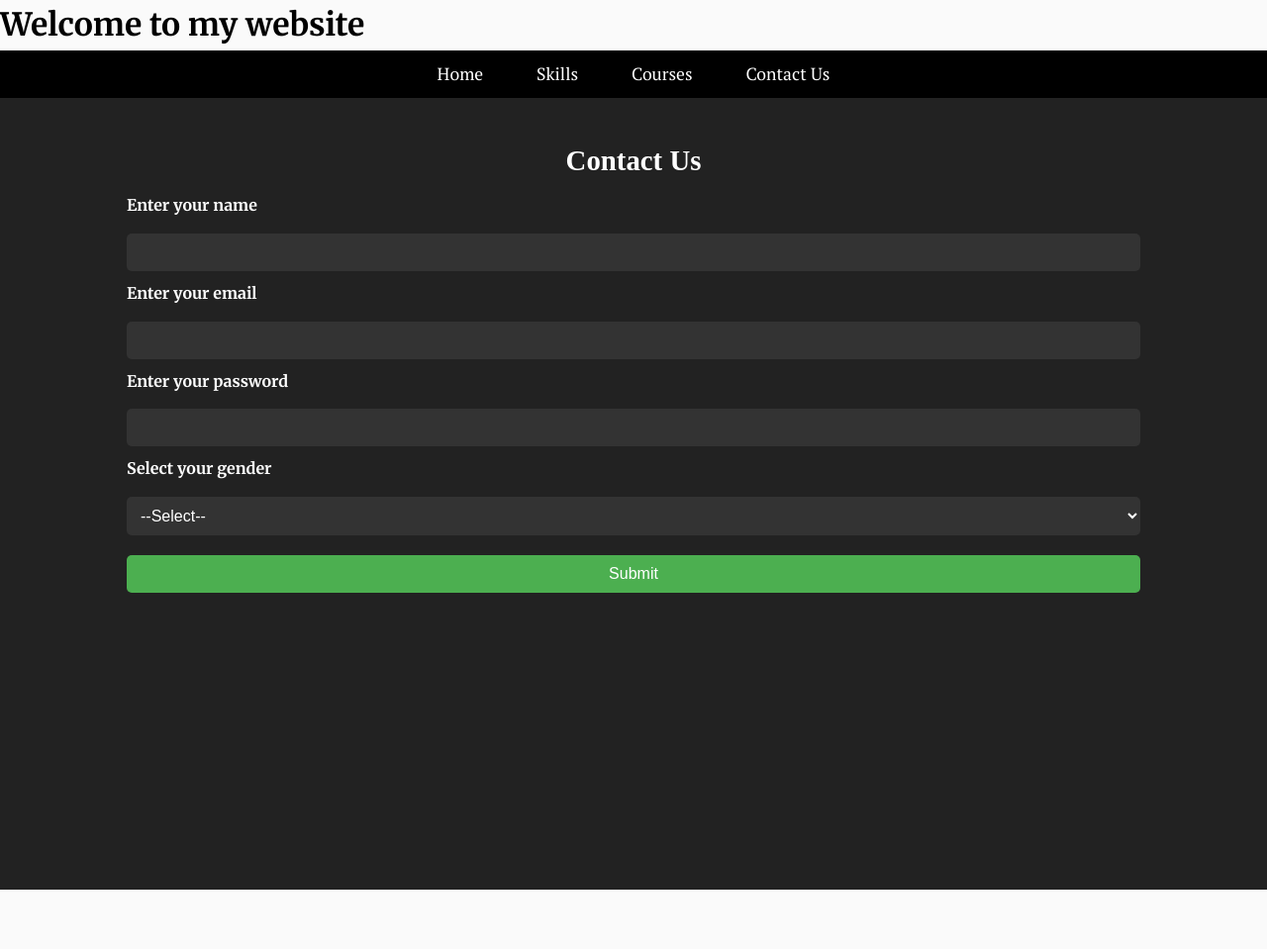
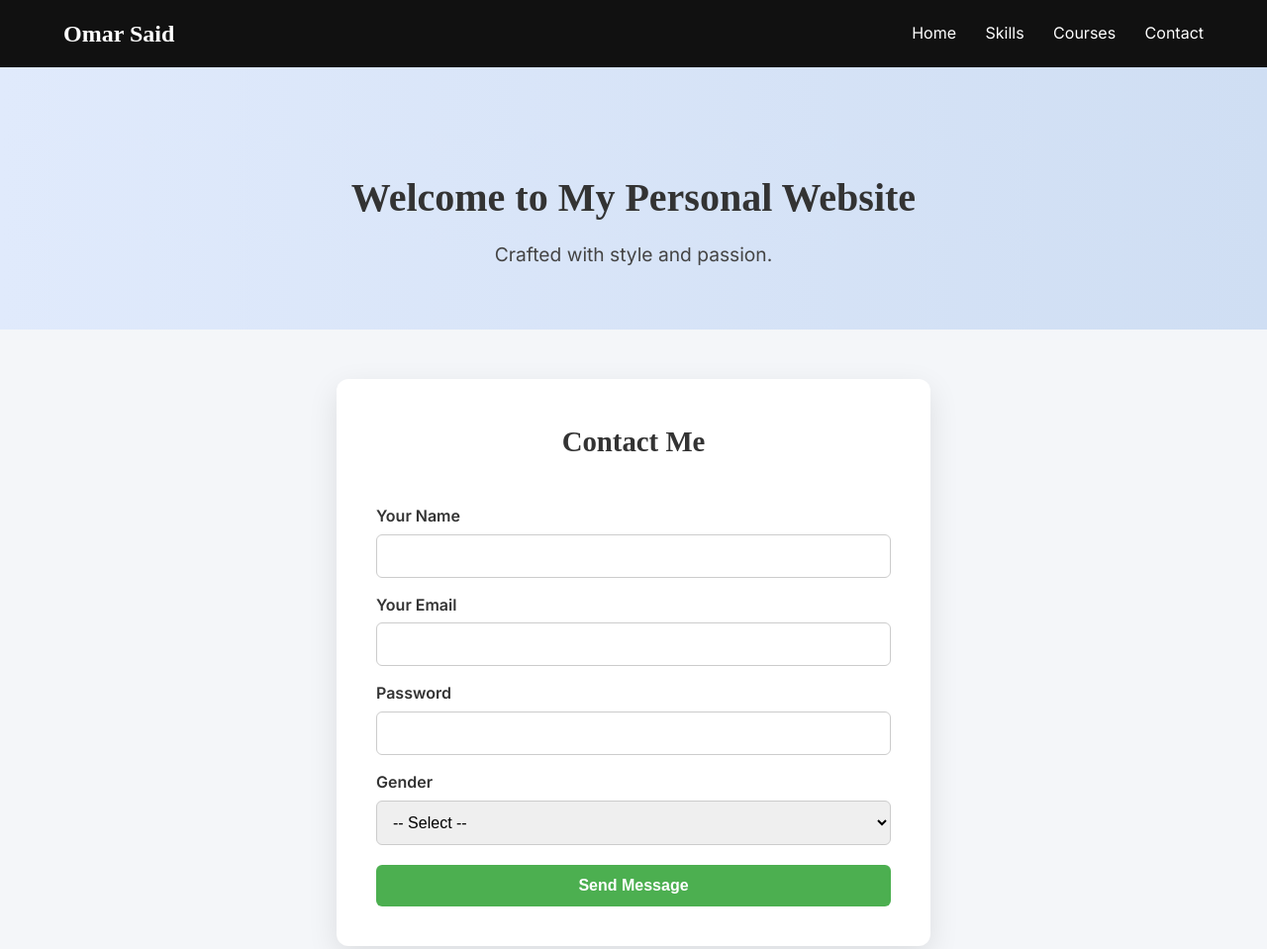
Before and after one commit to OMARISSA13/KAKA, a plain HTML site: page index.html in a window 1280 px wide. Shown: the top 959 px of the page at 99% size. Before the commit the page ends 899 px from the top, so only its background shows below. Drawn offline with Linux system fonts and the light colour scheme; a web font is replaced by a local one.

Commit message:
Add files via upload

```diff
--- a/index.html
+++ b/index.html
@@ -2,41 +2,48 @@
 <html lang="en">
 <head>
   <meta charset="UTF-8" />
-  <meta name="viewport" content="width=device-width, initial-scale=1.0"/>
-  <title>Omar Said</title>
-  <h1>Welcome to my website</h1>
+  <meta name="viewport" content="width=device-width, initial-scale=1.0" />
+  <title>Omar Said | Personal Website</title>
   <link rel="stylesheet" href="style.css" />
 </head>
 <body>
   <header>
-    <nav>
-      <a href="#Home">Home</a>
-      <a href="#skills">Skills</a>
-      <a href="#courses">Courses</a>
-      <a href="#Contact_us">Contact Us</a>
+    <nav class="navbar">
+      <div class="logo">Omar Said</div>
+      <div class="nav-links">
+        <a href="#Home">Home</a>
+        <a href="#skills">Skills</a>
+        <a href="#courses">Courses</a>
+        <a href="#Contact_us">Contact</a>
+      </div>
     </nav>
   </header>
 
-  <section id="Contact_us">
-    <h2>Contact Us</h2>
+  <section id="Home" class="hero-section">
+    <h1>Welcome  to  My  Personal  Website</h1>
+    <p>Crafted with style and passion.</p>
+  </section>
+
+  <section id="Contact_us" class="contact-section">
+    <h2>Contact Me</h2>
     <form>
-      <label for="name">Enter your name</label>
+      <label for="name">Your Name</label>
       <input id="name" type="text" name="name" required />
 
-      <label for="email">Enter your email</label>
+      <label for="email">Your Email</label>
       <input id="email" type="email" name="email" required />
 
-      <label for="password">Enter your password</label>
+      <label for="password">Password</label>
       <input id="password" type="password" name="password" required />
 
-      <label for="gender">Select your gender</label>
+      <label for="gender">Gender</label>
       <select id="gender" name="gender" required>
-        <option value="">--Select--</option>
+        <option value="">-- Select --</option>
         <option value="Male">Male</option>
         <option value="Female">Female</option>
       </select>
 
-      <button type="submit">Submit</button>
+      <button type="submit">Send Message</button>
     </form>
   </section>
 </body>
--- a/style.css
+++ b/style.css
@@ -1,97 +1,148 @@
-@import url('https://fonts.googleapis.com/css2?family=Almendra+SC&family=Merriweather:wght@300;400;700&family=PT+Serif:ital,wght@0,400;0,700;1,400&display=swap');
+@import url('https://fonts.googleapis.com/css2?family=Almendra+SC&family=Inter:wght@400;600;700&display=swap');
 
 * {
-  box-sizing: border-box;
   margin: 0;
   padding: 0;
+  box-sizing: border-box;
 }
 
 body {
-  background-color: #fafafa;
+  font-family: 'Inter', sans-serif;
+  background-color: #f4f6f9;
+  color: #333;
   line-height: 1.6;
-  font-family: 'Merriweather', serif;
 }
 
-h2 {
+/* Navbar */
+header {
+  background-color: #111;
+  padding: 15px 5%;
+  box-shadow: 0 4px 8px rgba(0,0,0,0.1);
+}
+
+.navbar {
+  display: flex;
+  justify-content: space-between;
+  align-items: center;
+}
+
+.logo {
+  color: white;
+  font-size: 1.5rem;
+  font-family: 'Almendra SC', serif;
+  font-weight: bold;
+}
+
+.nav-links a {
+  color: white;
+  text-decoration: none;
+  margin-left: 25px;
+  font-weight: 500;
+  transition: color 0.3s;
+}
+
+.nav-links a:hover {
+  color: #4CAF50;
+}
+
+/* Hero Section */
+.hero-section {
   text-align: center;
-  padding: 10px;
-  font-size: 1.8rem;
+  padding: 100px 10% 60px;
+  background: linear-gradient(to right, #e0eafc, #cfdef3);
+}
+
+.hero-section h1 {
+  font-size: 2.5rem;
+  margin-bottom: 10px;
   font-family: 'Almendra SC', serif;
 }
 
-header {
-  display: flex;
-  justify-content: center;
-  flex-wrap: wrap;
-  padding: 10px 0;
-  background-color: black;
-  font-family: 'PT Serif', serif;
+.hero-section p {
+  font-size: 1.2rem;
+  color: #444;
 }
 
-header a {
-  padding: 15px;
-  color: white;
-  text-decoration: none;
-  margin: 5px 10px;
-  font-size: 1.1rem;
-  transition: 0.3s;
+/* Contact Section */
+.contact-section {
+  max-width: 600px;
+  background-color: white;
+  margin: 50px auto;
+  padding: 40px;
+  border-radius: 12px;
+  box-shadow: 0 10px 30px rgba(0,0,0,0.1);
 }
 
-header a:hover {
-  background-color: white;
-  color: black;
+.contact-section h2 {
+  text-align: center;
+  margin-bottom: 25px;
+  font-family: 'Almendra SC', serif;
+  font-size: 1.8rem;
 }
 
-#Contact_us {
-  background-color: #222;
-  color: white;
-  padding: 30px 10%;
-  min-height: 100vh;
+form {
+  display: flex;
+  flex-direction: column;
 }
 
-#Contact_us input,
-#Contact_us select,
-#Contact_us button {
-  width: 100%;
-  padding: 10px;
-  margin: 10px 0;
-  font-size: 1rem;
-  border-radius: 5px;
-  border: none;
+form label {
+  font-weight: 600;
+  margin-top: 15px;
+  margin-bottom: 5px;
 }
 
-#Contact_us input,
-#Contact_us select {
-  background-color: #333;
-  color: white;
+form input,
+form select,
+form button {
+  padding: 12px;
+  border: 1px solid #ccc;
+  border-radius: 6px;
+  font-size: 1rem;
+  transition: all 0.3s;
 }
 
-#Contact_us label {
-  display: block;
-  margin-bottom: 5px;
-  font-weight: bold;
+form input:focus,
+form select:focus {
+  outline: none;
+  border-color: #4CAF50;
+  box-shadow: 0 0 0 3px rgba(76, 175, 80, 0.2);
 }
 
-#Contact_us button {
+form button {
+  margin-top: 20px;
   background-color: #4CAF50;
   color: white;
+  border: none;
+  font-weight: bold;
   cursor: pointer;
 }
 
-#Contact_us button:hover {
-  background-color: #45a049;
+form button:hover {
+  background-color: #43a047;
 }
 
-html {
-  scroll-behavior: smooth;
-}
-
+/* Responsive */
 @media (max-width: 768px) {
-  header {
+  .navbar {
     flex-direction: column;
+    align-items: flex-start;
   }
 
-  header a {
-    margin: 5px 0;
+  .nav-links {
+    margin-top: 10px;
+  }
+
+  .nav-links a {
+    display: block;
+    margin: 10px 0;
+  }
+
+  .hero-section {
+    padding: 60px 5%;
+  }
+
+  .contact-section {
+    padding: 20px;
+    margin: 30px 15px;
   }
 }
```
